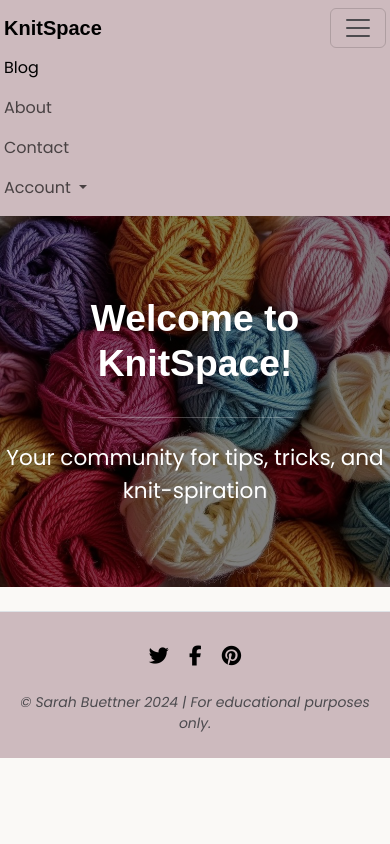
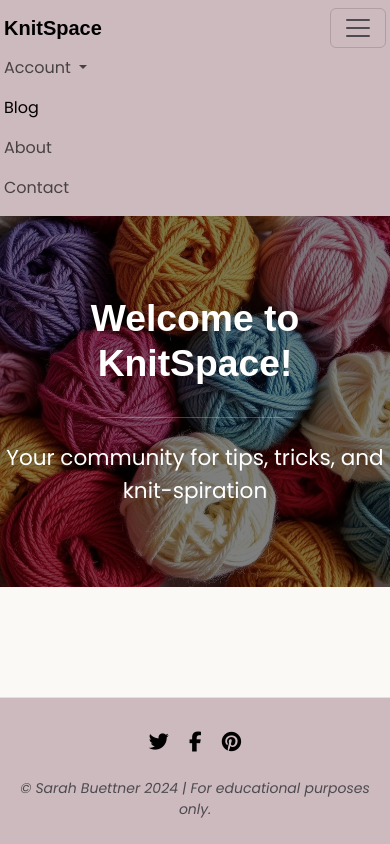
Before and after one commit to Sarah-Bue/knit-space, a Django app: page / in a window 390 px wide, after a click that opens the changed part. Run offline with Django 4.2, Linux system fonts and the light colour scheme; data that the repository does not hold is empty; some libraries are stand-ins or nearby versions; some web fonts are replaced.

Commit message:
fix: rearrange navbar items on mobile & fix footer to bottom

```diff
--- a/static/css/style.css
+++ b/static/css/style.css
@@ -6,10 +6,15 @@
 }
 
 /* General Styles */
+
+html {
+    height: 100%;
+}
+
 body {
     background-color: #FAF9F6;
     font-family: "Poppins", sans-serif;
-    height: 100%;
+    min-height: 100vh;
 }
 
 .frame {
--- a/templates/base.html
+++ b/templates/base.html
@@ -49,7 +49,7 @@
     <title>{% block head_title %}KnitSpace | Let's get creative!{% endblock %}</title>
 </head>
 
-<body>
+<body class="d-flex flex-column vh-100">
 
     <!-- Navigation Bar -->
     <nav class="navbar navbar-expand-lg frame">
@@ -61,38 +61,14 @@
                 <span class="navbar-toggler-icon"></span>
             </button>
 
-            <!-- Navbar Links -->
             <div class="collapse navbar-collapse" id="navbarNavDropdown">
-                <ul class="navbar-nav mr-auto">
-                    <!-- Blog -->
-                    <li class="nav-item">
-                        <a class="nav-link {% if request.path == '/' %}active{% endif %}" href="{% url 'home' %}">Blog</a>
-                    </li>
-                    <!-- About -->
-                    <li class="nav-item">
-                        <a class="nav-link {% if request.path == '/about/' %}active{% endif %}" href="{% url 'about' %}">About</a>
-                    </li>
-                    <!-- Dashboard (only visible when logged in)-->
-                    {% if user.is_authenticated %}
-                    <li class="nav-item">
-                        <a class="nav-link {% if request.path == '/dashboard/' %}active{% endif %}" href="{% url 'user_dashboard' %}">Dashboard</a>
-                    </li>
-                    {% endif %}
-                    <!-- Contact --> <!-- To be Added -->
-                    <li class="nav-item">
-                        <a class="nav-link" href="#">Contact</a>
-                    </li>
-                </ul>
-
-                <!-- User-specific Dropdown Menu -->
-                <ul class="navbar-nav ms-auto">
+                <!-- User Account Dropdown - Will appear first on mobile -->
+                <ul class="navbar-nav ms-auto order-lg-last order-first">
                     <li class="nav-item dropdown">
-                        <!-- Customized Greeting for logged-in users -->
                         {% if user.is_authenticated %}
                             <a class="nav-link dropdown-toggle" href="#" id="navbarDropdownMenuLink" role="button" data-bs-toggle="dropdown" aria-haspopup="true" aria-expanded="false">
                                 Hello, {{ user.username }}!
                             </a>
-                        <!-- Guest Users see "Account" instead-->
                         {% else %}
                             <a class="nav-link dropdown-toggle" href="#" id="navbarDropdownMenuLink" role="button" data-bs-toggle="dropdown" aria-haspopup="true" aria-expanded="false">
                                 Account
@@ -114,12 +90,29 @@
                                 <li>
                                     <a class="dropdown-item" href="{% url 'account_logout' %}">Sign Out</a>
                                 </li>
+                            {% else %}
                             <!-- Visible to Guest Users -->
-                            {% else %}
-                                <li><a class="dropdown-item" href="{% url 'account_login' %}">Sign In</a></li>
-                                <li><a class="dropdown-item" href="{% url 'account_signup' %}">Sign Up</a></li>
-                            {% endif %}
+                            <li><a class="dropdown-item" href="{% url 'account_login' %}">Sign In</a></li>
+                            <li><a class="dropdown-item" href="{% url 'account_signup' %}">Sign Up</a></li>
+                        {% endif %}
                         </ul>
+                    </li>
+                </ul>
+                <!-- Main Navigation Links - Will appear second on mobile -->
+                <ul class="navbar-nav mr-auto order-lg-first order-last">
+                    <li class="nav-item">
+                        <a class="nav-link {% if request.path == '/' %}active{% endif %}" href="{% url 'home' %}">Blog</a>
+                    </li>
+                    <li class="nav-item">
+                        <a class="nav-link {% if request.path == '/about/' %}active{% endif %}" href="{% url 'about' %}">About</a>
+                    </li>
+                    {% if user.is_authenticated %}
+                    <li class="nav-item">
+                        <a class="nav-link {% if request.path == '/dashboard/' %}active{% endif %}" href="{% url 'user_dashboard' %}">Dashboard</a>
+                    </li>
+                    {% endif %}
+                    <li class="nav-item">
+                        <a class="nav-link" href="#">Contact</a>
                     </li>
                 </ul>
             </div>
@@ -150,7 +143,7 @@
 
     <!-- Footer-->
     <!-- The footer section has been adapted from Bootstrap's "Clean Blog" template -->
-    <footer class="border-top  py-4 frame">
+    <footer class="border-top mt-auto py-4 frame">
         <div class="container">
             <div class="row justify-content-center">
                 <!-- Social Networks -->
```
Also changed, not shown: blog/templates/blog/blogpost_detail.html (+4 -7 lines), static/js/script2.js (deleted, +0 -37 lines).
